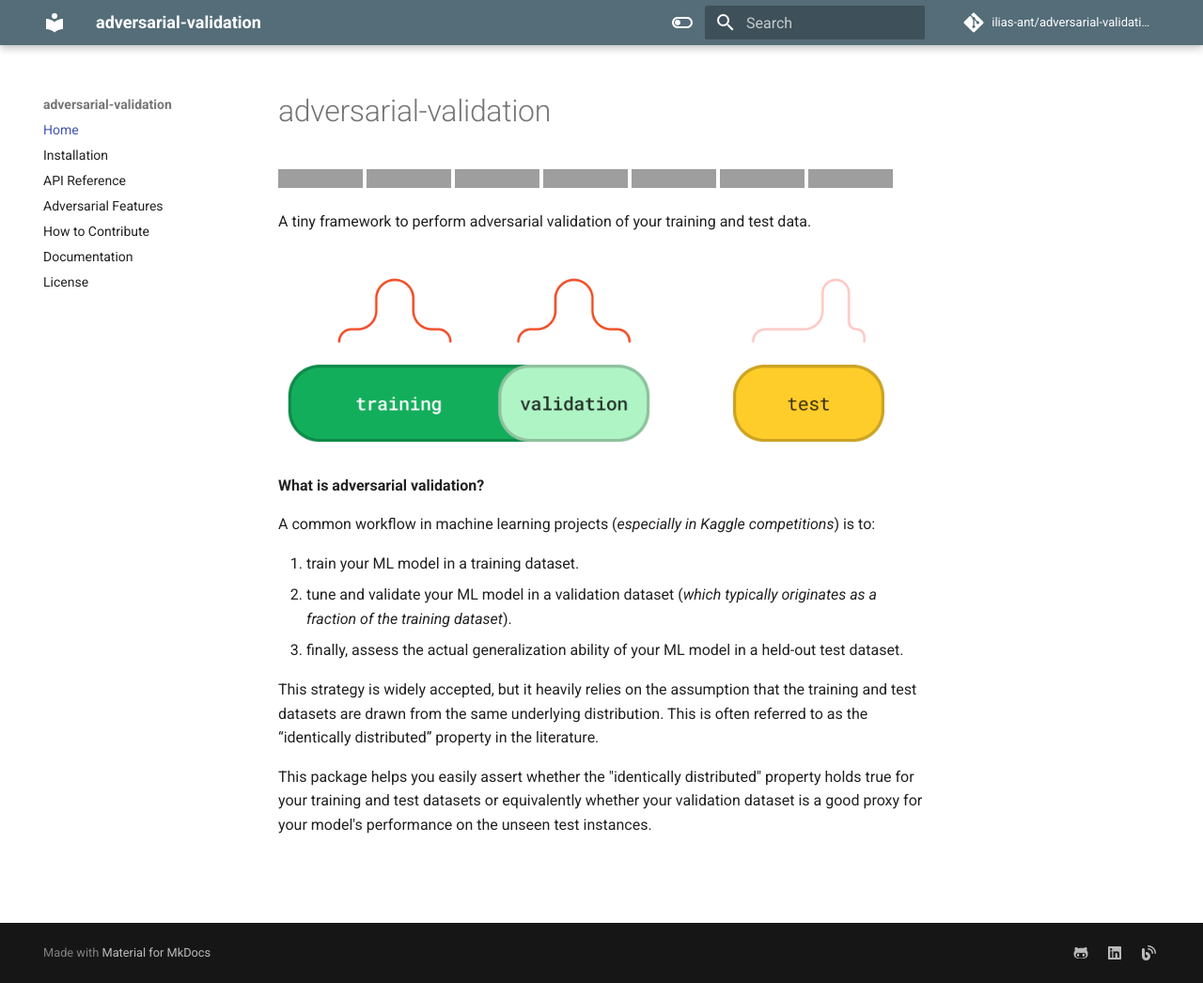
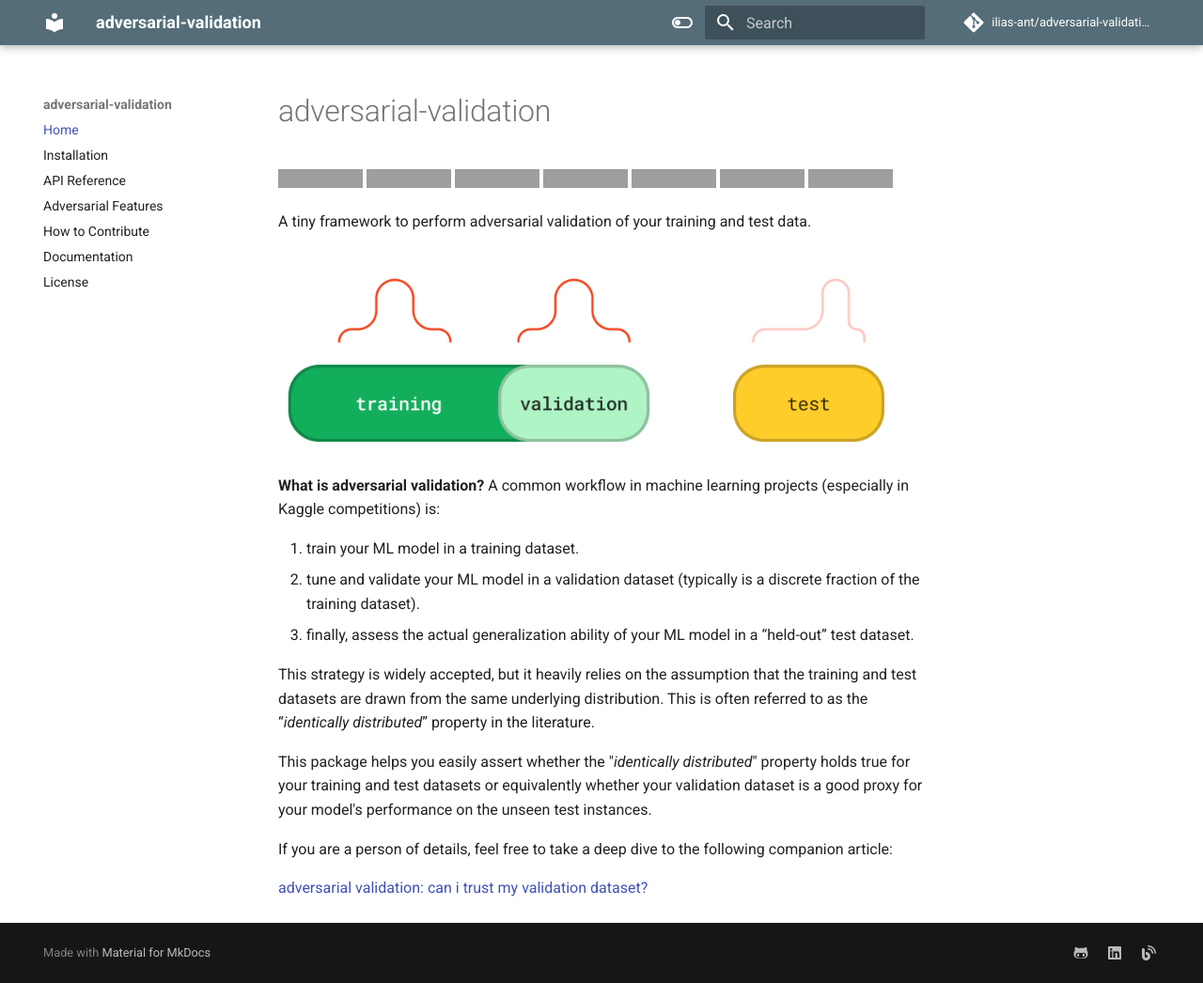
Before and after one commit to ilias-ant/adversarial-validation, an MkDocs documentation site: the page built from docs/index.md, in a window 1280 px wide and 1046 px high, cut to the strip 0-1046 px from the top of the window. Shown: the whole strip at 94% size. Built offline with MkDocs 1.6.1 and Material for MkDocs 9.7.7, drawn with Linux system fonts in a browser that asks for light colours; comment, search, counter and statistics services are not loaded; grey boxes are pictures that could not be loaded.

Commit message:
[docs]: reference blog post and bump to 0.1.0

```diff
--- a/advertion/version.py
+++ b/advertion/version.py
@@ -1,3 +1,3 @@
 """The `version` module holds the version information for advertion."""
 
-__version__ = "0.1.0-beta"
+__version__ = "0.1.0"
--- a/docs/index.md
+++ b/docs/index.md
@@ -13,18 +13,20 @@ A tiny framework to perform adversarial validation of your training and test dat
 <img src="https://raw.githubusercontent.com/ilias-ant/adversarial-validation/main/static/logo.png" width="95%" text="figjam">
 
 **What is adversarial validation?**
-
-A common workflow in machine learning projects (*especially in Kaggle competitions*) is to:
+A common workflow in machine learning projects (especially in Kaggle competitions) is:
 
 1. train your ML model in a training dataset.
-2. tune and validate your ML model in a validation dataset (*which typically originates as a fraction of the training
-dataset*).
-3. finally, assess the actual generalization ability of your ML model in a held-out test dataset.
+2. tune and validate your ML model in a validation dataset (typically is a discrete fraction of the training dataset).
+3. finally, assess the actual generalization ability of your ML model in a “held-out” test dataset.
 
 This strategy is widely accepted, but it heavily relies on the assumption that the training and test datasets are drawn
-from the same underlying distribution. This is often referred to as the “identically distributed” property in the
+from the same underlying distribution. This is often referred to as the “*identically distributed*” property in the
 literature.
 
-This package helps you easily assert whether the "identically distributed" property holds true for your training and
+This package helps you easily assert whether the "*identically distributed*" property holds true for your training and
 test datasets or equivalently whether your validation dataset is a good proxy for your model's performance on the unseen
 test instances.
+
+If you are a person of details, feel free to take a deep dive to the following companion article:
+
+[adversarial validation: can i trust my validation dataset?](https://ilias-ant.github.io/blog/adversarial-validation/)
--- a/pyproject.toml
+++ b/pyproject.toml
@@ -1,6 +1,6 @@
 [tool.poetry]
 name = "advertion"
-version = "0.1.0-beta"
+version = "0.1.0"
 description = "A tiny framework to perform adversarial validation of your training and test data."
 authors = ["Ilias Antonopoulos <ilias.antonopoulos@yahoo.gr>"]
 license = "Apache License 2.0"
```
Also changed, not shown: README.md (+17 -7 lines), 1 other file.
